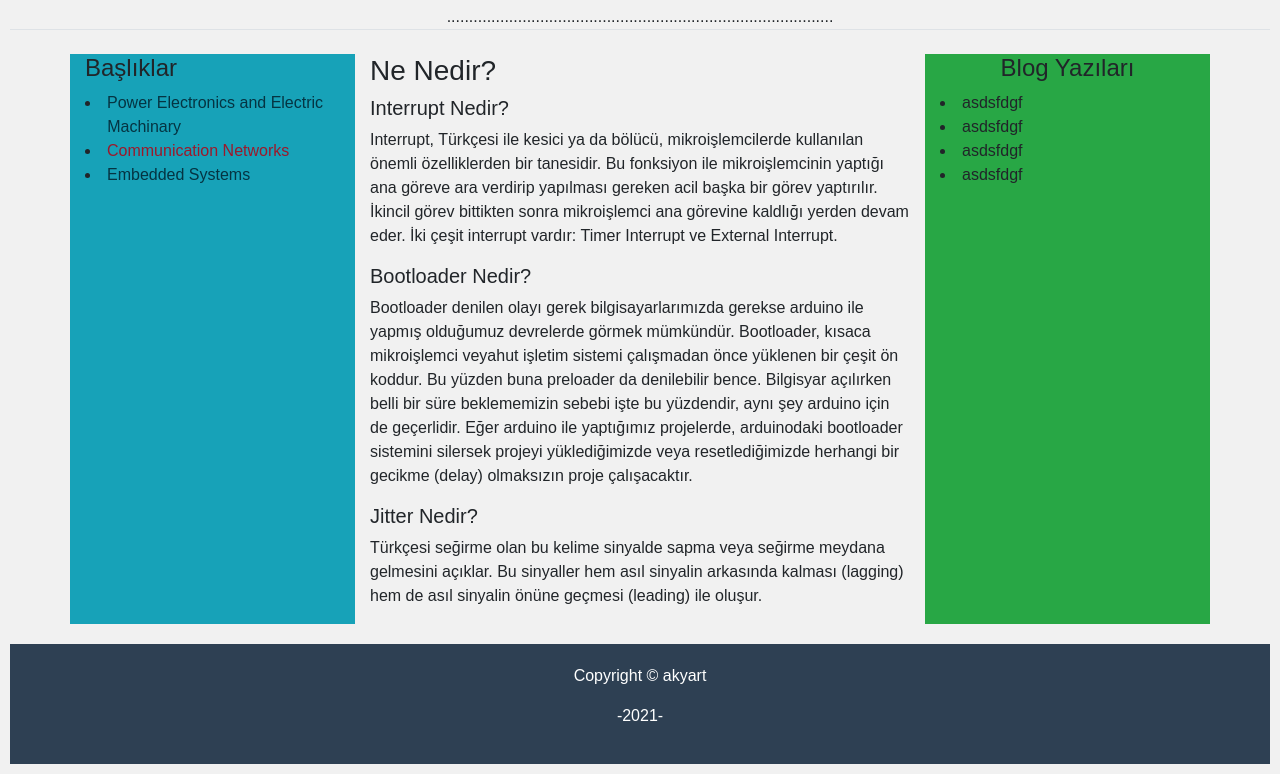
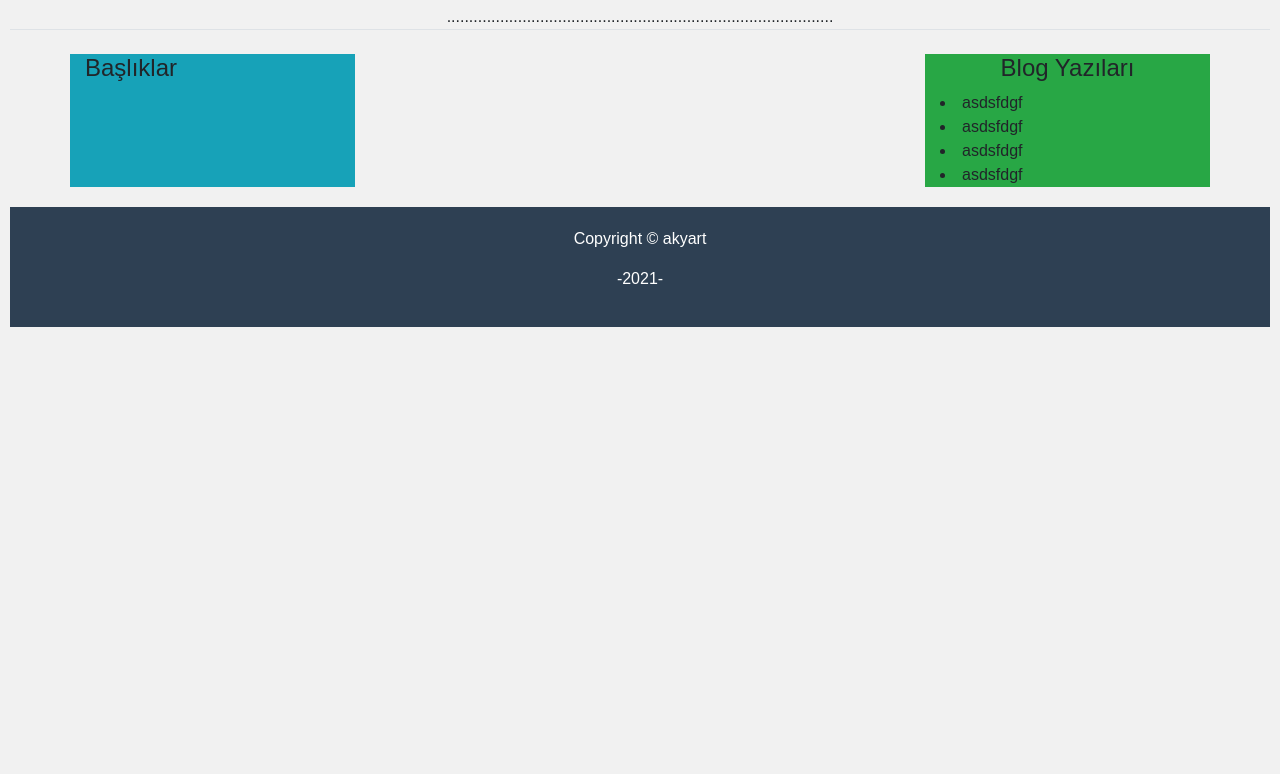
Before and after one commit to Ali-Akyar/comp-project, a plain HTML site: page index.html in a window 1280 px wide. Shown: the part 61-835 px from the top of the page. After the commit the page ends 800 px from the top, so only its background shows below. Drawn offline with nearby package versions, Linux system fonts and the light colour scheme.

Commit message:
Update index.html

```diff
--- a/index.html
+++ b/index.html
@@ -2,9 +2,9 @@
 <html>
 <head>
 	<meta charset="utf-8">
-	<meta name="keywords" content="elektrik ve elektronik, gömülü sistemler, iletişim sistemleri">
+	<meta name="keywords">
 	<title>Chat Page</title>
-	<link rel="stylesheet" type="text/css" href="eeestyle.css">
+	<link rel="stylesheet" type="text/css" href="">
 	<meta name="viewport" content="width=device-width, initial-scale=1, shrink-to-fit=no">
 	<link rel="shortcut icon" type="image/x-icon" href="../logo.png" />
     <!-- Bootstrap CSS -->
@@ -138,20 +138,9 @@ text-align:center;
 	  <div class="row mt-4">
 	  <div class="col-sm-3 bg-info">
 		<h4 style="text-align:center-left;">Başlıklar</h4>
-		<li><a href="./power.html" style="color:#053442;">Power Electronics and Electric &nbsp&nbsp&nbsp&nbsp&nbspMachinary</a></li>
-		<li><a href="./comp411.html" style="color:#9C192B;">Communication Networks</a></li>
-		<li><a href="./ee3002.html" style="color:#053442;">Embedded Systems</a></li>
+
 		</div>
 		<div class="col-sm-6 dark">
-			<h3>Ne Nedir?</h3>
-
-			<h5>Interrupt Nedir?</h5>
-			<p> Interrupt, Türkçesi ile kesici ya da bölücü, mikroişlemcilerde kullanılan önemli özelliklerden bir tanesidir. Bu fonksiyon ile mikroişlemcinin yaptığı ana göreve ara verdirip yapılması gereken acil başka bir görev yaptırılır. İkincil görev bittikten sonra mikroişlemci ana görevine kaldlığı yerden devam eder.
-			İki çeşit interrupt vardır: Timer Interrupt ve External Interrupt. </p>
-			<h5>Bootloader Nedir?</h5>
-			<p> Bootloader denilen olayı gerek bilgisayarlarımızda gerekse arduino ile yapmış olduğumuz devrelerde görmek mümkündür. Bootloader, kısaca mikroişlemci veyahut işletim sistemi çalışmadan önce yüklenen bir çeşit ön koddur. Bu yüzden buna preloader da denilebilir bence. Bilgisyar açılırken belli bir süre beklememizin sebebi işte bu yüzdendir, aynı şey arduino için de geçerlidir. Eğer arduino ile yaptığımız projelerde, arduinodaki bootloader sistemini silersek projeyi yüklediğimizde veya resetlediğimizde herhangi bir gecikme (delay) olmaksızın proje çalışacaktır.</p>
-			<h5>Jitter Nedir?</h5>
-			<p> Türkçesi seğirme olan bu kelime sinyalde sapma veya seğirme  meydana gelmesini açıklar. Bu sinyaller hem asıl sinyalin arkasında kalması (lagging) hem de asıl sinyalin önüne geçmesi (leading) ile oluşur.</p>
 		</div>
 		<div class="col-sm-3 bg-success">
 		<h4 style="text-align:center;">Blog Yazıları</h4>
@@ -219,17 +208,7 @@ text-align:center;
 
 <!--
 <div>
-<h3>Ne nedir?</h3>
-<h4>Interrupt Nedir?</h4>
-<p> Interrupt, Türkçesi ile kesici ya da bölücü, mikroişlemcilerde kullanılan önemli özelliklerden bir tanesidir. Bu fonksiyon ile mikroişlemcinin yaptığı ana göreve ara verdirip yapılması gereken acil başka bir görev yaptırılır. İkincil görev bittikten sonra mikroişlemci ana görevine kaldlığı yerden devam eder.
 
-İki çeşit interrupt vardır: Timer Interrupt ve External Interrupt. </p>
-
-<h4>Bootloader Nedir?</h4>
-<p> Bootloader denilen olayı gerek bilgisayarlarımızda gerekse arduino ile yapmış olduğumuz devrelerde görmek mümkündür. Bootloader, kısaca mikroişlemci veyahut işletim sistemi çalışmadan önce yüklenen bir çeşit ön koddur. Bu yüzden buna preloader da denilebilir bence. Bilgisyar açılırken belli bir süre beklememizin sebebi işte bu yüzdendir, aynı şey arduino için de geçerlidir. Eğer arduino ile yaptığımız projelerde, arduinodaki bootloader sistemini silersek projeyi yüklediğimizde veya resetlediğimizde herhangi bir gecikme (delay) olmaksızın proje çalışacaktır.</p>
-
-<h4>Jitter Nedir?</h4>
-<p> Türkçesi seğirme olan bu kelime sinyalde sapma veya seğirme  meydana gelmesini açıklar. Bu sinyaller hem asıl sinyalin arkasında kalması (lagging) hem de asıl sinyalin önüne geçmesi (leading) ile oluşur.</p>
 
 </div>
 
```
